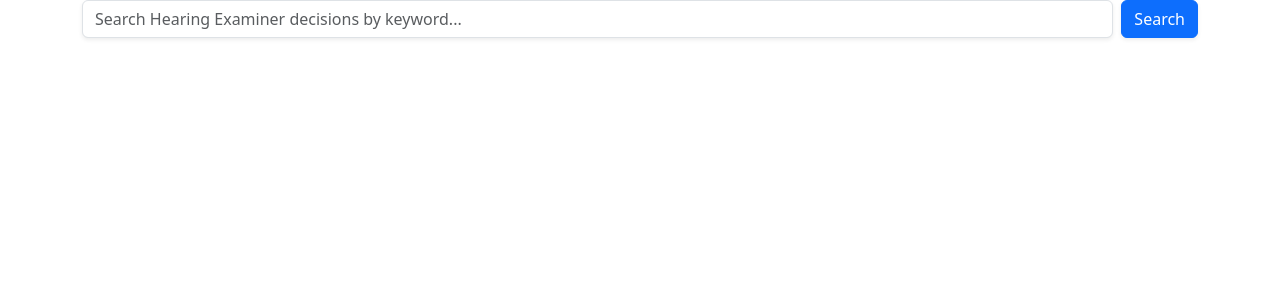
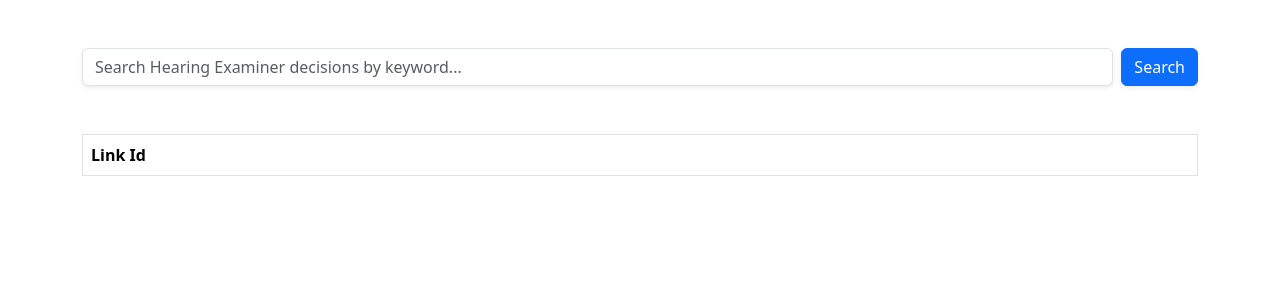
Before and after one commit to AaronAWB/Whatcom_HE_Search, a React (Vite) app in the folder client/: page / in a window 1280 px wide. Shown: the top 300 px of the page. Built offline with nearby package versions, Linux system fonts and the light colour scheme.

Commit message:
add Results component

```diff
--- a/client/src/App.jsx
+++ b/client/src/App.jsx
@@ -1,11 +1,16 @@
+import { useState } from 'react';
 import Search from './components/Search';
+import Results from './components/Results';
 
 function App() {
+
+  const [searchResults, setSearchResults] = useState([]);
 
 
   return (
     <>
-      <Search />
+      <Search setSearchResults={setSearchResults} />
+      <Results searchResults={searchResults} />
     </>
   )
 }
--- a/client/src/components/results.jsx
+++ b/client/src/components/results.jsx
@@ -0,0 +1,31 @@
+import { Container, Table } from 'react-bootstrap'
+
+function Results({ searchResults }) {
+
+  const renderSearchResults = () => {
+    return searchResults.map((result, index) => {
+      return (
+        <tr key={index}>
+          <td>{result}</td>
+        </tr>
+      )
+    })
+  }
+
+  return(
+    <Container className='mt-5'>
+      <Table bordered hover>
+        <thead>
+          <tr>
+            <th>Link Id</th>
+          </tr>
+        </thead>
+        <tbody>
+          {renderSearchResults()}
+        </tbody>
+      </Table>
+    </Container>
+  )
+}
+
+export default Results
--- a/client/src/components/search.jsx
+++ b/client/src/components/search.jsx
@@ -1,17 +1,14 @@
-import { useState, useEffect } from 'react';
+import { useState } from 'react';
 import axios from 'axios';
 
 import { Container, Form, Button } from 'react-bootstrap';
 
-const Search = () => {
+const Search = ({ setSearchResults }) => {
 
   const [searchTerm, setSearchTerm] = useState("");
-  const [searchResults, setSearchResults] = useState([]);
 
   const handleSearch = async (e) => {
     e.preventDefault();
-    console.log(`Search term: ${searchTerm}`);
-    console.log(`Clicked`)
 
     try {
       const res = await axios.get(`/api/search/${searchTerm}`)
@@ -24,13 +21,8 @@ const Search = () => {
     setSearchTerm("");
   }
 
-  useEffect(() => {
-    console.log(`Search results: ${searchResults}`);
-  }, [searchResults])
-
-
     return (
-        <Container>
+        <Container className='show-sm mt-5'>
           <Form className='d-flex' onSubmit={handleSearch}>
             <Form.Control
               type='search'
```
